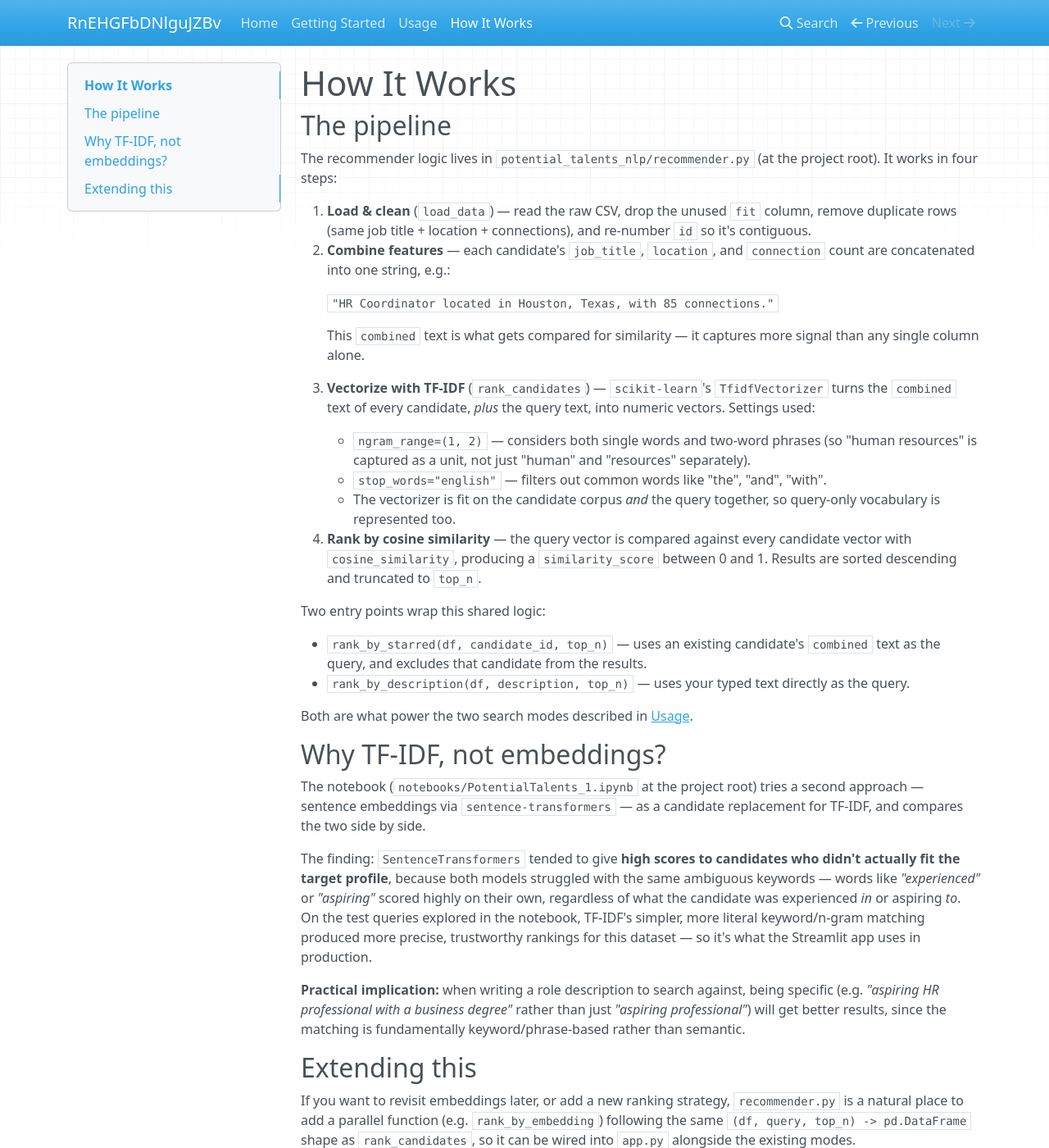
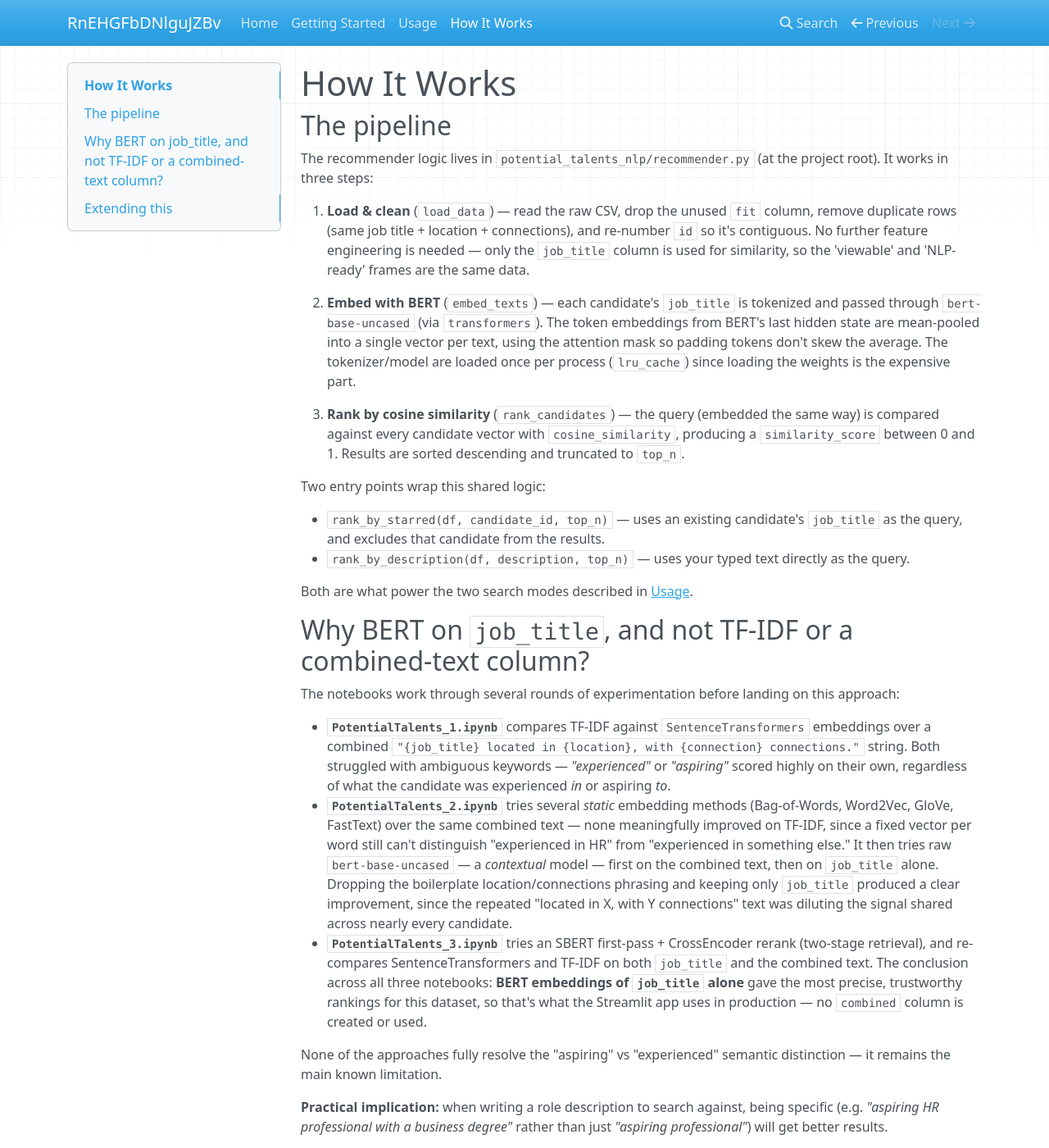
Before and after one commit to cameroncochrane/RnEHGFbDNlguJZBv, an MkDocs documentation site: the page built from docs/docs/how-it-works.md, in a window 1280 px wide and 1400 px high. Shown: the whole window at 82% size. Built offline with MkDocs 1.6.1, drawn with Linux system fonts in a browser that asks for light colours; nearby versions of some CDN libraries; some of the changed text lies outside the part shown.

````diff
--- a/docs/docs/how-it-works.md
+++ b/docs/docs/how-it-works.md
@@ -3,39 +3,33 @@
 
 ## The pipeline
 
-The recommender logic lives in `potential_talents_nlp/recommender.py` (at the project root). It works in four steps:
+The recommender logic lives in `potential_talents_nlp/recommender.py` (at the project root). It works in three steps:
 
-1. **Load & clean** (`load_data`) — read the raw CSV, drop the unused `fit` column, remove duplicate rows (same job title + location + connections), and re-number `id` so it's contiguous.
-2. **Combine features** — each candidate's `job_title`, `location`, and `connection` count are concatenated into one string, e.g.:
+1. **Load & clean** (`load_data`) — read the raw CSV, drop the unused `fit` column, remove duplicate rows (same job title + location + connections), and re-number `id` so it's contiguous. No further feature engineering is needed — only the `job_title` column is used for similarity, so the 'viewable' and 'NLP-ready' frames are the same data.
 
-    ```
-    "HR Coordinator located in Houston, Texas, with 85 connections."
-    ```
+2. **Embed with BERT** (`embed_texts`) — each candidate's `job_title` is tokenized and passed through `bert-base-uncased` (via `transformers`). The token embeddings from BERT's last hidden state are mean-pooled into a single vector per text, using the attention mask so padding tokens don't skew the average. The tokenizer/model are loaded once per process (`lru_cache`) since loading the weights is the expensive part.
 
-    This `combined` text is what gets compared for similarity — it captures more signal than any single column alone.
-
-3. **Vectorize with TF-IDF** (`rank_candidates`) — `scikit-learn`'s `TfidfVectorizer` turns the `combined` text of every candidate, *plus* the query text, into numeric vectors. Settings used:
-    - `ngram_range=(1, 2)` — considers both single words and two-word phrases (so "human resources" is captured as a unit, not just "human" and "resources" separately).
-    - `stop_words="english"` — filters out common words like "the", "and", "with".
-    - The vectorizer is fit on the candidate corpus *and* the query together, so query-only vocabulary is represented too.
-
-4. **Rank by cosine similarity** — the query vector is compared against every candidate vector with `cosine_similarity`, producing a `similarity_score` between 0 and 1. Results are sorted descending and truncated to `top_n`.
+3. **Rank by cosine similarity** (`rank_candidates`) — the query (embedded the same way) is compared against every candidate vector with `cosine_similarity`, producing a `similarity_score` between 0 and 1. Results are sorted descending and truncated to `top_n`.
 
 Two entry points wrap this shared logic:
 
-- `rank_by_starred(df, candidate_id, top_n)` — uses an existing candidate's `combined` text as the query, and excludes that candidate from the results.
+- `rank_by_starred(df, candidate_id, top_n)` — uses an existing candidate's `job_title` as the query, and excludes that candidate from the results.
 - `rank_by_description(df, description, top_n)` — uses your typed text directly as the query.
 
 Both are what power the two search modes described in [Usage](usage.md).
 
-## Why TF-IDF, not embeddings?
+## Why BERT on `job_title`, and not TF-IDF or a combined-text column?
 
-The notebook (`notebooks/PotentialTalents_1.ipynb` at the project root) tries a second approach — sentence embeddings via `sentence-transformers` — as a candidate replacement for TF-IDF, and compares the two side by side.
+The notebooks work through several rounds of experimentation before landing on this approach:
 
-The finding: `SentenceTransformers` tended to give **high scores to candidates who didn't actually fit the target profile**, because both models struggled with the same ambiguous keywords — words like *"experienced"* or *"aspiring"* scored highly on their own, regardless of what the candidate was experienced *in* or aspiring *to*. On the test queries explored in the notebook, TF-IDF's simpler, more literal keyword/n-gram matching produced more precise, trustworthy rankings for this dataset — so it's what the Streamlit app uses in production.
+- **`PotentialTalents_1.ipynb`** compares TF-IDF against `SentenceTransformers` embeddings over a combined `"{job_title} located in {location}, with {connection} connections."` string. Both struggled with ambiguous keywords — *"experienced"* or *"aspiring"* scored highly on their own, regardless of what the candidate was experienced *in* or aspiring *to*.
+- **`PotentialTalents_2.ipynb`** tries several *static* embedding methods (Bag-of-Words, Word2Vec, GloVe, FastText) over the same combined text — none meaningfully improved on TF-IDF, since a fixed vector per word still can't distinguish "experienced in HR" from "experienced in something else." It then tries raw `bert-base-uncased` — a *contextual* model — first on the combined text, then on `job_title` alone. Dropping the boilerplate location/connections phrasing and keeping only `job_title` produced a clear improvement, since the repeated "located in X, with Y connections" text was diluting the signal shared across nearly every candidate.
+- **`PotentialTalents_3.ipynb`** tries an SBERT first-pass + CrossEncoder rerank (two-stage retrieval), and re-compares SentenceTransformers and TF-IDF on both `job_title` and the combined text. The conclusion across all three notebooks: **BERT embeddings of `job_title` alone** gave the most precise, trustworthy rankings for this dataset, so that's what the Streamlit app uses in production — no `combined` column is created or used.
 
-**Practical implication:** when writing a role description to search against, being specific (e.g. *"aspiring HR professional with a business degree"* rather than just *"aspiring professional"*) will get better results, since the matching is fundamentally keyword/phrase-based rather than semantic.
+None of the approaches fully resolve the "aspiring" vs "experienced" semantic distinction — it remains the main known limitation.
+
+**Practical implication:** when writing a role description to search against, being specific (e.g. *"aspiring HR professional with a business degree"* rather than just *"aspiring professional"*) will get better results.
 
 ## Extending this
 
-If you want to revisit embeddings later, or add a new ranking strategy, `recommender.py` is a natural place to add a parallel function (e.g. `rank_by_embedding`) following the same `(df, query, top_n) -> pd.DataFrame` shape as `rank_candidates`, so it can be wired into `app.py` alongside the existing modes.
+If you want to try a different model or ranking strategy, `recommender.py` is a natural place to add a parallel function (e.g. `rank_by_cross_encoder`) following the same `(df, query, top_n) -> pd.DataFrame` shape as `rank_candidates`, so it can be wired into `app.py` alongside the existing modes.
--- a/docs/docs/usage.md
+++ b/docs/docs/usage.md
@@ -24,7 +24,7 @@
 2. Adjust **Show top N results** (5–50) to control how many ranked results come back.
 3. Click **⭐ Rank by this candidate**.
 
-The app builds a query from the starred candidate's combined text (job title + location + connections) and ranks every *other* candidate in the pool by cosine similarity to it — i.e. "find people like this person." The starred candidate itself is excluded from the results.
+The app builds a query from the starred candidate's `job_title`, embeds it with BERT, and ranks every *other* candidate in the pool by cosine similarity to it — i.e. "find people like this person." The starred candidate itself is excluded from the results.
 
 ### Option B — Describe your ideal candidate
 
@@ -32,7 +32,7 @@
 2. Adjust **Show top N results** (5–50).
 3. Click **Find matching candidates**.
 
-The description is vectorized the same way as candidate text and used directly as the similarity query — no need to pick an existing candidate first.
+The description is embedded with BERT the same way as candidate job titles and used directly as the similarity query — no need to pick an existing candidate first.
 
 ### Reading the results
 
````
Also changed, not shown: docs/docs/getting-started.md (+10 -8 lines), docs/docs/index.md (+3 -3 lines), README.md, 5 other files.
